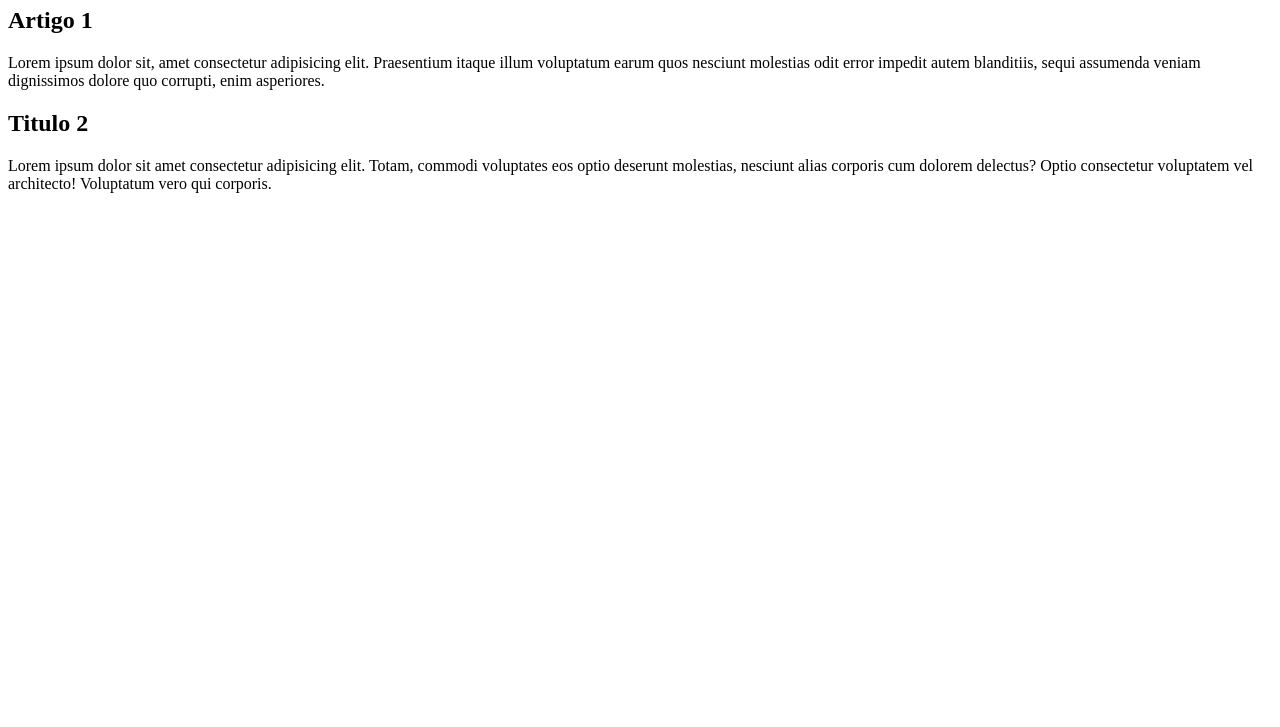
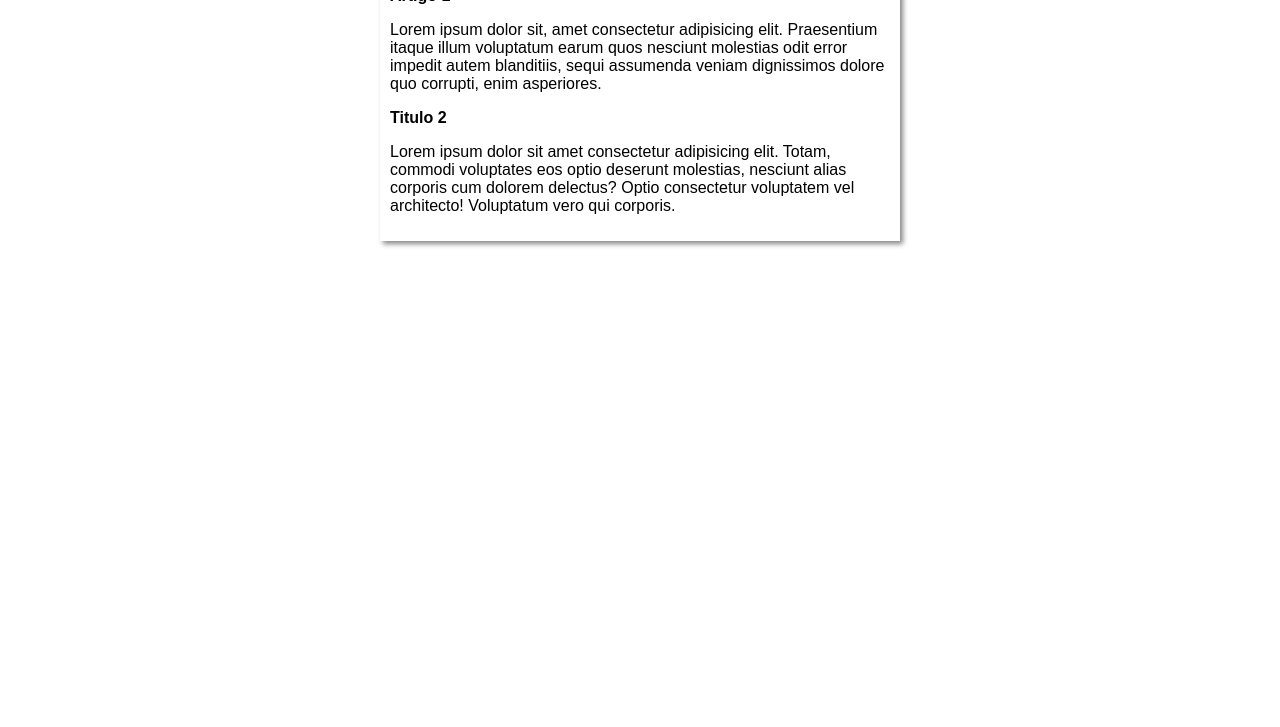
Before and after one commit to Genilsonssoares/projeto-site, a plain HTML site: page index.html in a window 1280 px wide. Shown: the part 73-800 px from the top of the page. Drawn offline with Linux system fonts and the light colour scheme.

Commit message:
inciei o design

```diff
--- /dev/null
+++ b/estilos/style.css
@@ -0,0 +1,15 @@
+*{
+font-family: Arial, Helvetica, sans-serif;
+font-size: 16px;
+
+}
+body {]
+background-color: #fffff;
+}
+main {
+    background-color: white;
+    width:500px ;
+    margin: auto;
+    padding: 10px;
+    box-shadow: 3px 3px 5px rgba(0, 0, 0, 0.473);
+}
--- a/index.html
+++ b/index.html
@@ -4,6 +4,7 @@
     <meta charset="UTF-8">
     <meta name="viewport" content="width=device-width, initial-scale=1.0">
     <title>Titulo do site </title>
+    <link rel="stylesheet" href="estilos/style.css">
 </head>
 <body>
 
```
